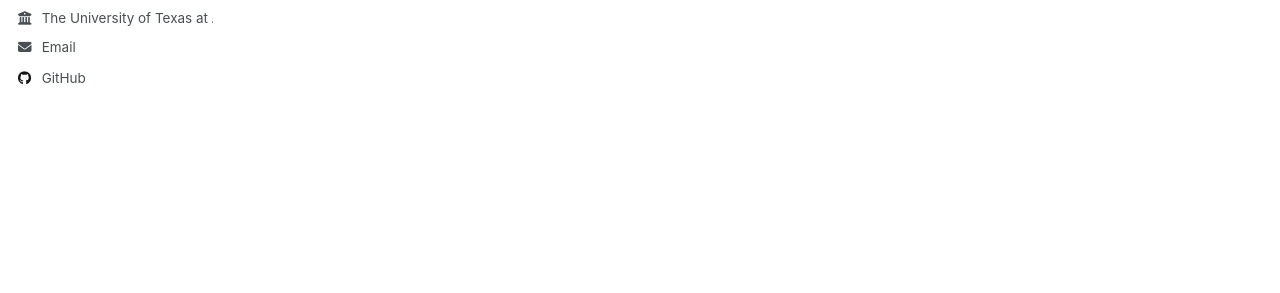
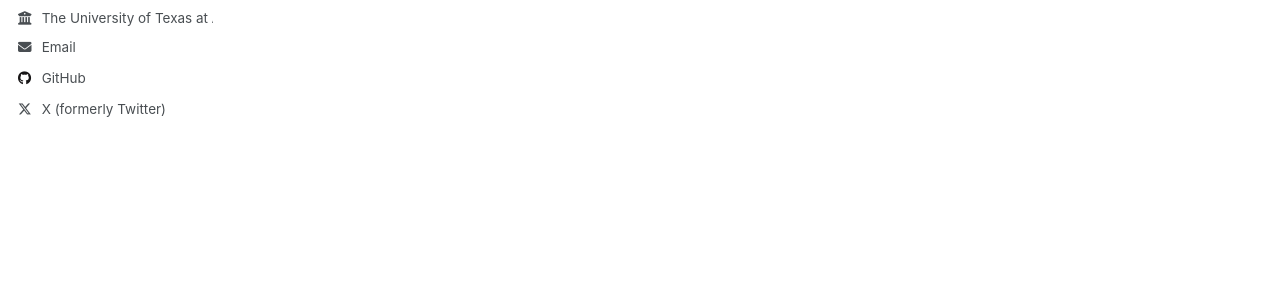
Before and after one commit to MinhPhan8803/MinhPhan8803.github.io, a Jekyll site: the page built from _pages/about.md, in a window 1280 px wide. Shown: the part 334-627 px from the top of the page. Built offline with Jekyll 4.4.1, drawn with Linux system fonts in a browser that asks for light colours; part of the change alters nothing that is shown.

Commit message:
Update _config.yml

```diff
--- a/_config.yml
+++ b/_config.yml
@@ -68,7 +68,7 @@ author:
   steam            : # Username
   telegram         : # URL
   tumblr           : # Username
-  twitter          : # Username for X / Twitter
+  twitter          : "mphan__"
   vine             : # Username
   weibo            : # Username
   wikipedia        : # Username
```
